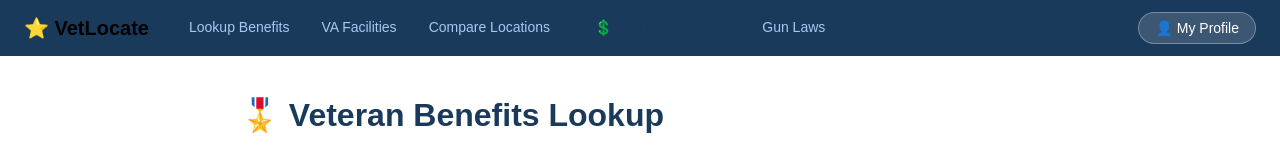
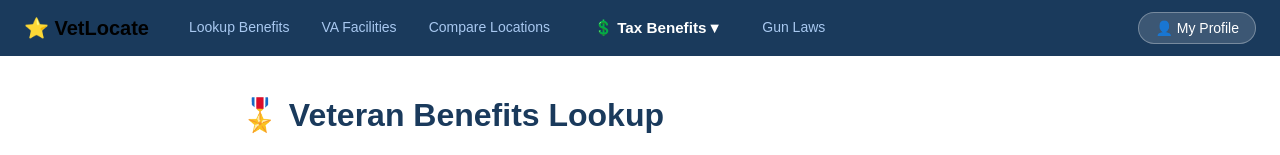
Before and after one commit to HDSanta/vetlocate, a React (Create React App) app: page / in a window 1280 px wide. Shown: the top 155 px of the page. Built offline with nearby package versions, Linux system fonts and the light colour scheme; no server answers.

Commit message:
Fix Tax Benefits nav text color to white

```diff
--- a/src/App.js
+++ b/src/App.js
@@ -29,7 +29,7 @@ function App() {
         <span style={{
           cursor: "pointer",
           padding: "0 12px",
-          color: "#1a3a5c",
+          color: "white",
           fontWeight: "600",
           fontSize: "0.95em"
         }}>
```
